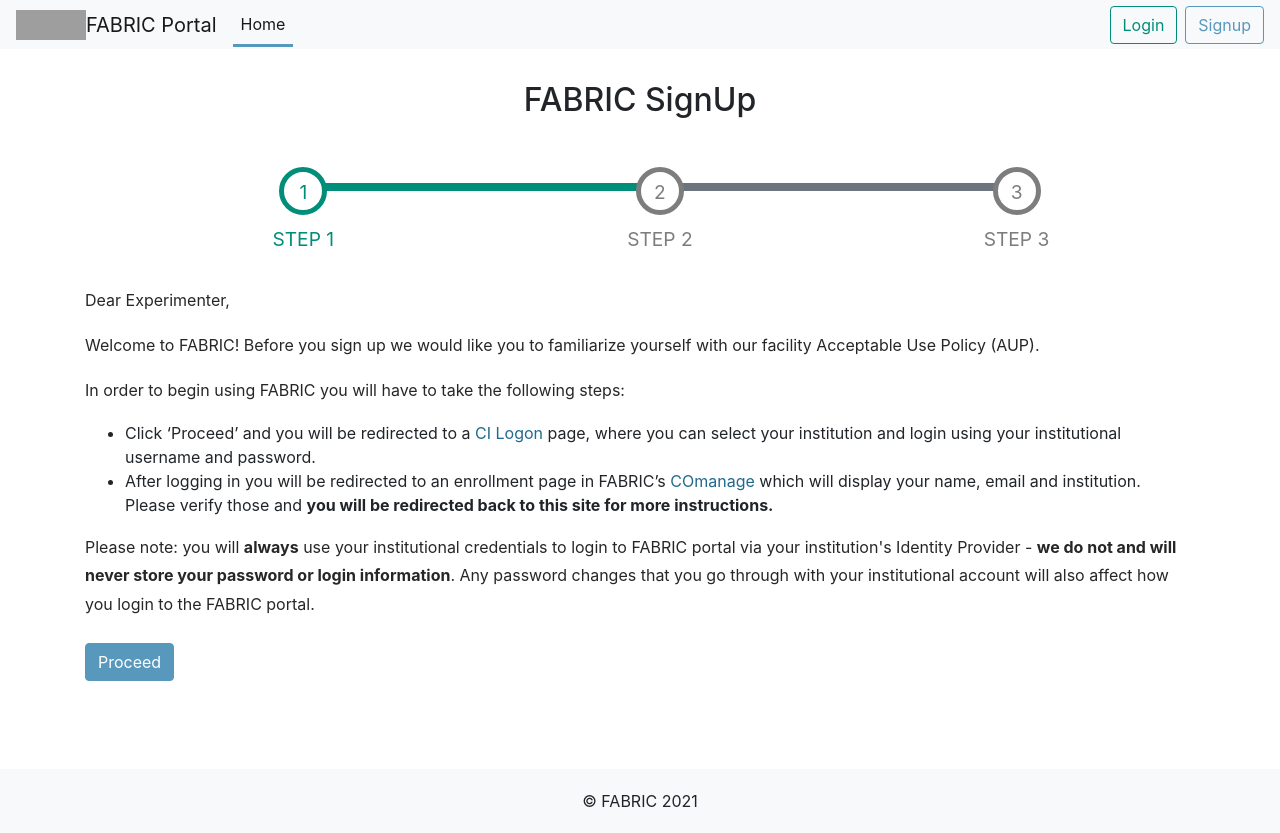
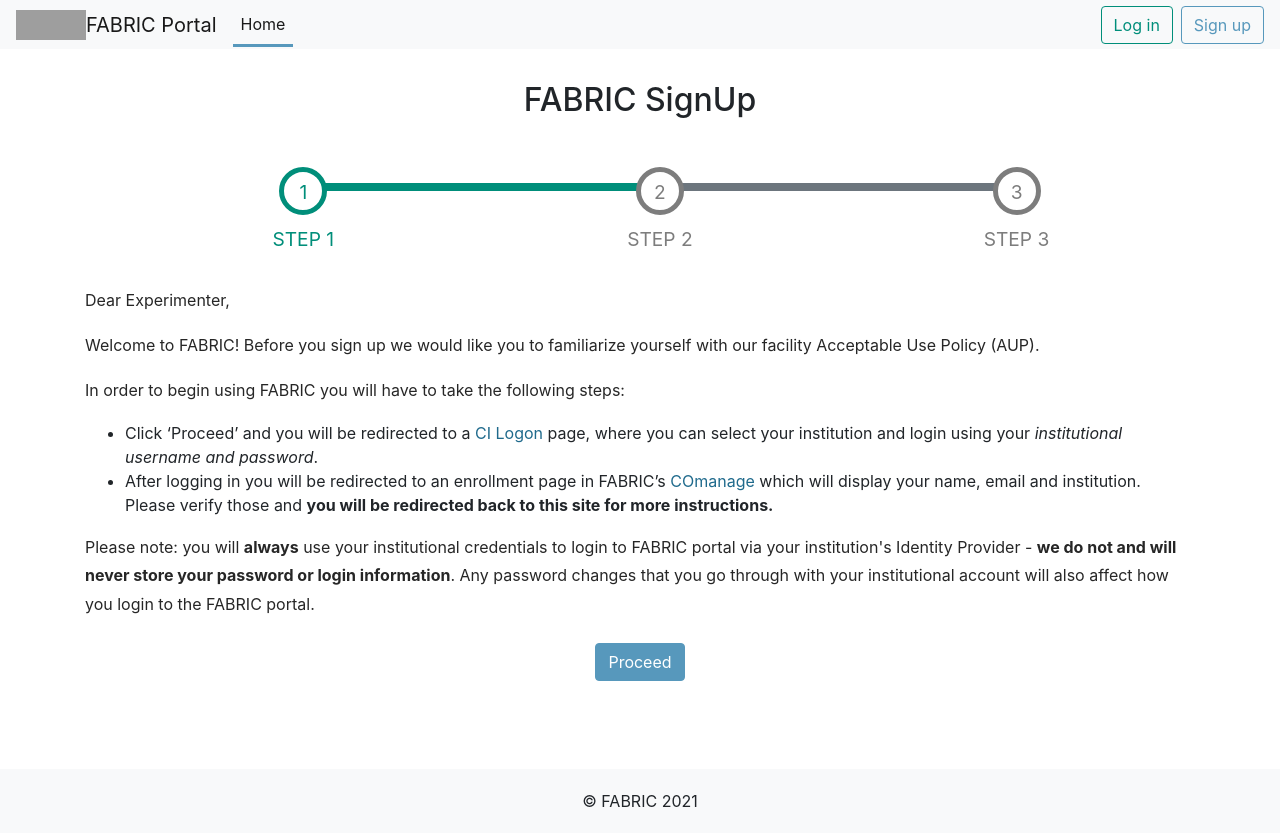
Before and after one commit to fabric-testbed/fabric-portal, a React (Create React App) app: page /signup/1 in a window 1280 px wide. Built offline with nearby package versions, Linux system fonts and the light colour scheme; grey boxes are pictures that could not be loaded.

Commit message:
#56: added comanage link to proceed btn in step 1

```diff
--- a/src/components/Header.jsx
+++ b/src/components/Header.jsx
@@ -92,14 +92,14 @@ class Header extends React.Component {
                   onClick={this.handleLogin}
                   className="btn btn-outline-success my-2 my-sm-0 mr-2"
                 >
-                  Login
+                  Log in
                 </button>
               </NavLink>
               <NavLink to="/signup/1">
                 <button
                   className="btn btn-outline-primary my-2 my-sm-0"
                 >
-                  Signup
+                  Sign up
                 </button>
               </NavLink>
             </form>
@@ -160,7 +160,7 @@ class Header extends React.Component {
                   onClick={this.handleLogout}
                   className="btn btn-outline-success my-2 my-sm-0"
                 >
-                  Logout
+                  Log out
                 </button>
               </NavLink>
             </form>
--- a/src/components/Signup/Step1.jsx
+++ b/src/components/Signup/Step1.jsx
@@ -1,4 +1,5 @@
 import React from "react";
+import { selfEnrollRequest } from "../../services/portalData.json";
 
 const Step1 = () => {
   return (
@@ -10,14 +11,22 @@ const Step1 = () => {
           In order to begin using FABRIC you will have to take the following steps:
         </p>
         <ul>
-          <li>Click ‘Proceed’ and you will be redirected to a <a href="https://www.cilogon.org/" target="_blank">CI Logon</a> page, where you can select your institution and login using your institutional username and password. </li>
+          <li>Click ‘Proceed’ and you will be redirected to a <a href="https://www.cilogon.org/" target="_blank">CI Logon</a> page, where you can select your institution and login using your <i>institutional username and password</i>. </li>
           <li>After logging in you will be redirected to an enrollment page in FABRIC’s <a href="https://www.incommon.org/software/comanage/" target="_blank">COmanage</a> which will display your name, email and institution. Please verify those and <b>you will be redirected back to this site for more instructions.</b></li>
         </ul>
         <p>
           Please note: you will <b>always</b> use your institutional credentials to login to FABRIC portal via your institution's Identity Provider - <b>we do not and will never store your password or login information</b>. Any password changes that you go through with your institutional account will also affect how you login to the FABRIC portal.
         </p>
       </div>
-      <button className="btn btn-primary mt-2">Proceed</button>
+      <div className="text-center">
+        <a href={selfEnrollRequest.link}>
+          <button
+            className="btn btn-primary mt-2"
+          >
+            Proceed
+          </button>
+        </a>
+      </div>
     </div>
   )
 }
```
